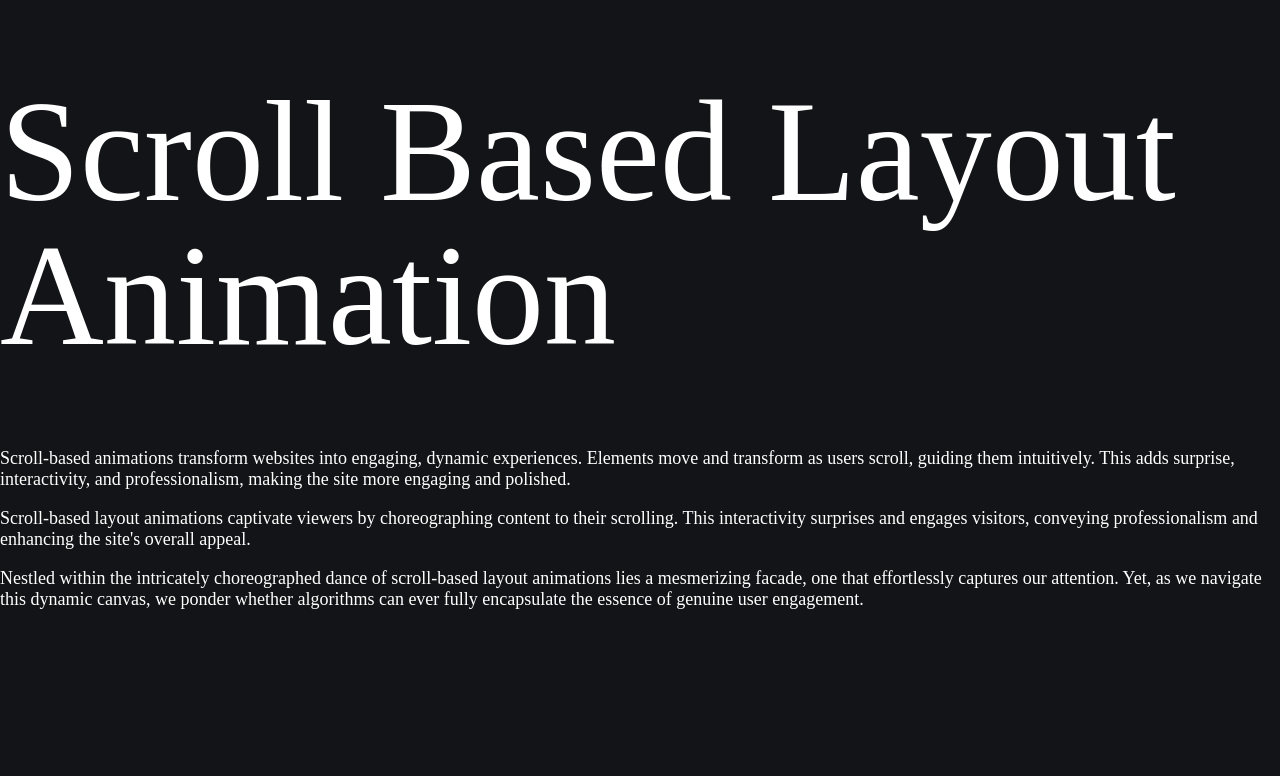
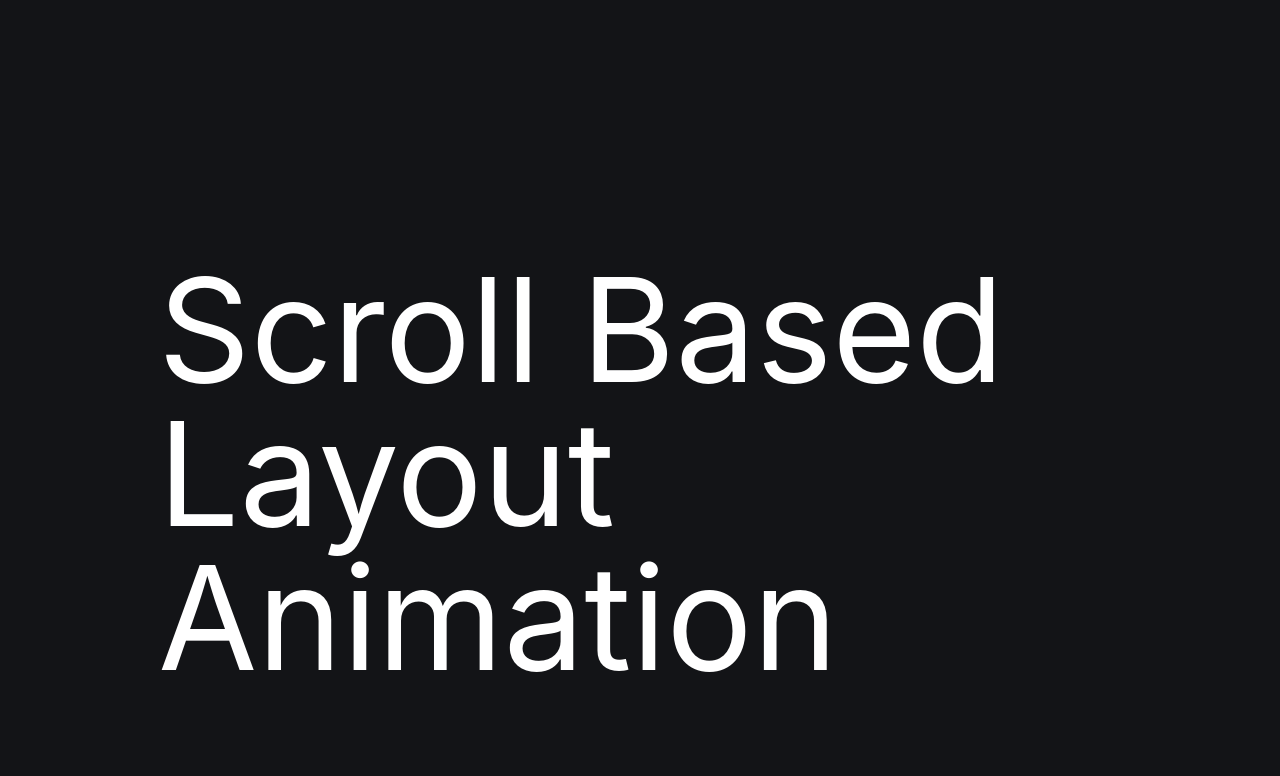
Before and after one commit to iqbalerani/scrollbasedlayoutanimation, a plain HTML site: page index.html in a window 1280 px wide. Shown: the top 776 px of the page. Drawn offline with Linux system fonts and the light colour scheme; a web font is replaced by a local one.

Commit message:
third commit

```diff
--- a/css/base.css
+++ b/css/base.css
@@ -3,6 +3,7 @@
 *::before {
   box-sizing: border-box;
 }
+
 :root {
   font-size: 18px;
   --color-text: #fff;
@@ -18,19 +19,19 @@ body {
   margin: 0;
   color: var(--color-text);
   background-color: var(--color-bg);
-  font-family: "tenon"-apple-system, BlinkMacSystemFont, Segoe UI, Helvetica,
+  font-family: "tenon", -apple-system, BlinkMacSystemFont, Segoe UI, Helvetica,
     Arial, sans-serif;
   font-weight: 400;
   -webkit-font-smoothing: antialiased;
   -moz-osx-font-smoothing: grayscale;
 }
+
 main {
   position: relative;
   width: 100%;
   overflow: hidden;
 }
 
-/* Page Loader */
 .js .loading::before,
 .js .loading::after {
   content: "";
@@ -61,7 +62,7 @@ main {
 @keyframes loaderAnim {
   to {
     opacity: 1;
-    transform: scale3d(0.5, 0.5, 1);
+    transform: scale(0.5);
   }
 }
 
@@ -79,43 +80,52 @@ a:hover {
 
 /* Better focus styles from https://developer.mozilla.org/en-US/docs/Web/CSS/:focus-visible */
 a:focus {
-  /* Provide a fallback style for browsers
-	 that don't support :focus-visible */
   outline: none;
   background: lightgrey;
 }
 
 a:focus:not(:focus-visible) {
-  /* Remove the focus indicator on mouse-focus for browsers
-	 that do support :focus-visible */
   background: transparent;
 }
 
 a:focus-visible {
-  /* Draw a very noticeable focus style for
-	 keyboard-focus on browsers that do support
-	 :focus-visible */
   outline: 2px solid red;
   background: transparent;
 }
 
 .project__title {
-  grid-area: title;
-  grid-row-start: title;
-  grid-column-start: title;
-  grid-row-end: title;
-  grid-column-end: title;
   font-size: clamp(2rem, 13vw, 8rem);
   font-weight: 400;
   margin: 10vh 0;
   line-height: 1;
 }
 
-project--intro {
-  grid-template-columns: auto 1fr;
+.project--intro {
+  display: grid;
+  grid-template-columns: 1fr; /* One column */
+  grid-template-rows: auto 1fr; /* Two rows, the first one auto-sized for the title */
   grid-template-areas:
-    "label-name name"
-    "label-date date"
-    "title title"
-    "label-mission mission";
+    "project__title"
+    "project-mission";
+  padding: 1rem;
+  max-width: 1000px;
+  margin: 20vh auto;
+  display: grid;
+  grid-column-gap: 7vw;
+  grid-row-gap: 0.5rem;
 }
+
+.project-mission {
+  grid-area: project-mission;
+}
+
+/* Gallery CSS */
+
+.gallery__item {
+  background-position: 50% 50%;
+  background-size: cover;
+  flex: none;
+  border-radius: 6px;
+  position: relative;
+  filter: brightness(1);
+}
--- a/index.html
+++ b/index.html
@@ -10,10 +10,10 @@
   </head>
   <body class="loading">
     <main>
-      <section class="project--intro">
+      <section class="project project--intro">
         <h2 class="project__title">
-          <span class="project--title-line">Scroll Based</span>
-          <span class="project--title--line">Layout Animation</span>
+          <span class="project project--title-line">Scroll Based</span>
+          <span class="project project--title--line">Layout Animation</span>
         </h2>
         <div class="project-mission">
           <p>
@@ -33,37 +33,37 @@
       <div class="gallery-wrap"></div>
       <div
         class="gallery__item gallery__item--s"
-        style="background-image: url(img/1)"
+        style="background-image: url(img/Cake1.jpeg)"
         ;
       ></div>
       <div
         class="gallery__item gallery__item--m"
-        style="background-image: url(img/1)"
+        style="background-image: url(img/Cake2.jpeg)"
         ;
       ></div>
       <div
         class="gallery__item gallery__item--l"
-        style="background-image: url(img/1)"
+        style="background-image: url(img/Cake3.jpeg)"
         ;
       ></div>
       <div
         class="gallery__item gallery__item--xl"
-        style="background-image: url(img/1)"
+        style="background-image: url(img/Cake4.jpeg)"
         ;
       ></div>
       <div
         class="gallery__item gallery__item--l"
-        style="background-image: url(img/1)"
+        style="background-image: url(img/Cake5.jpeg)"
         ;
       ></div>
       <div
         class="gallery__item gallery__item--m"
-        style="background-image: url(img/1)"
+        style="background-image: url(img/Cake6.jpeg)"
         ;
       ></div>
       <div
         class="gallery__item gallery__item--s"
-        style="background-image: url(img/1)"
+        style="background-image: url(img/Cake7.jpeg)"
         ;
       ></div>
       <div class="caption">
```
Also changed, not shown: img/Cake1.jpeg (added), img/Cake2.jpeg (added), img/Cake3.jpeg (added), img/Cake4.jpeg (added), img/Cake5.jpeg (added), img/Cake6.jpeg (added), img/Cake7.jpeg (added).
